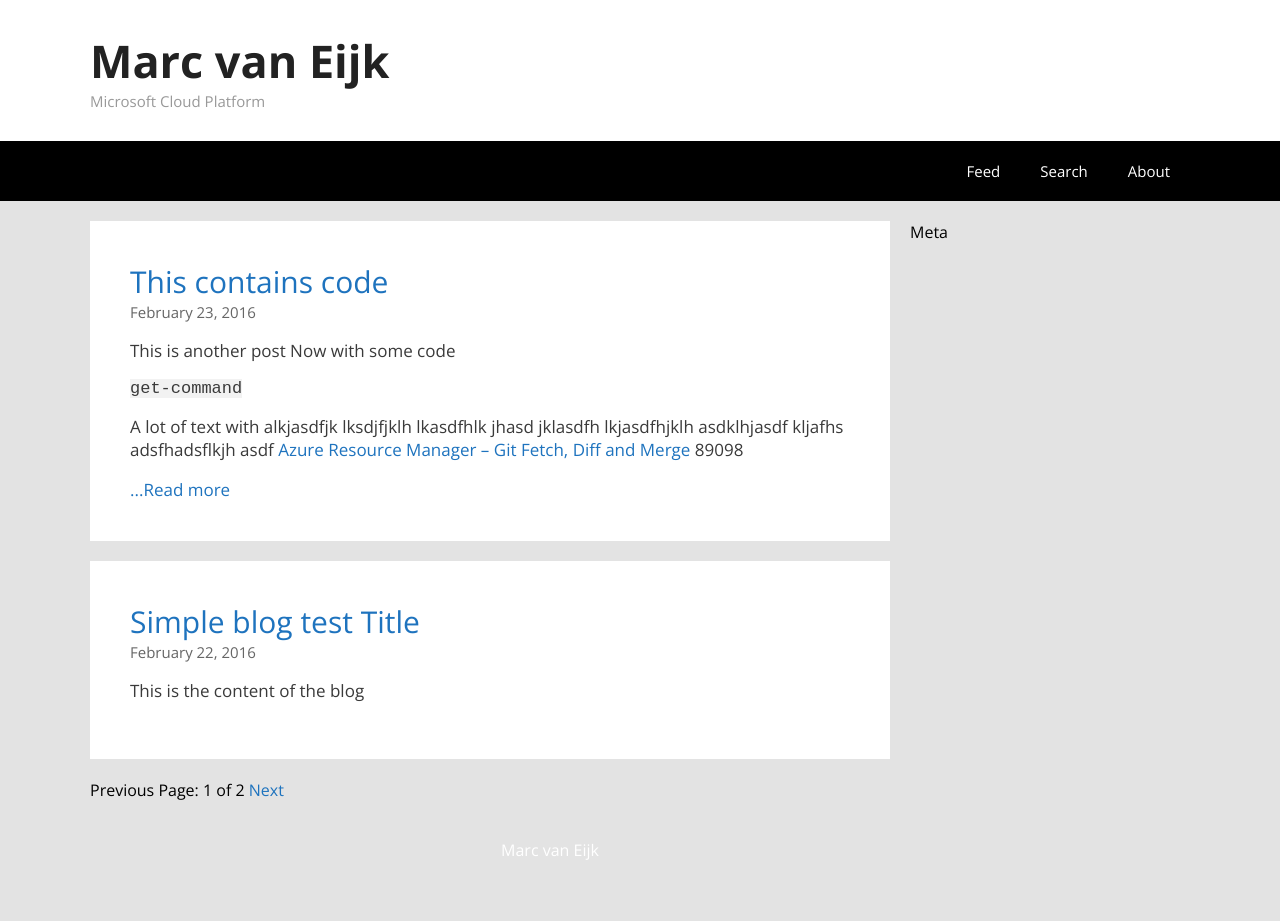
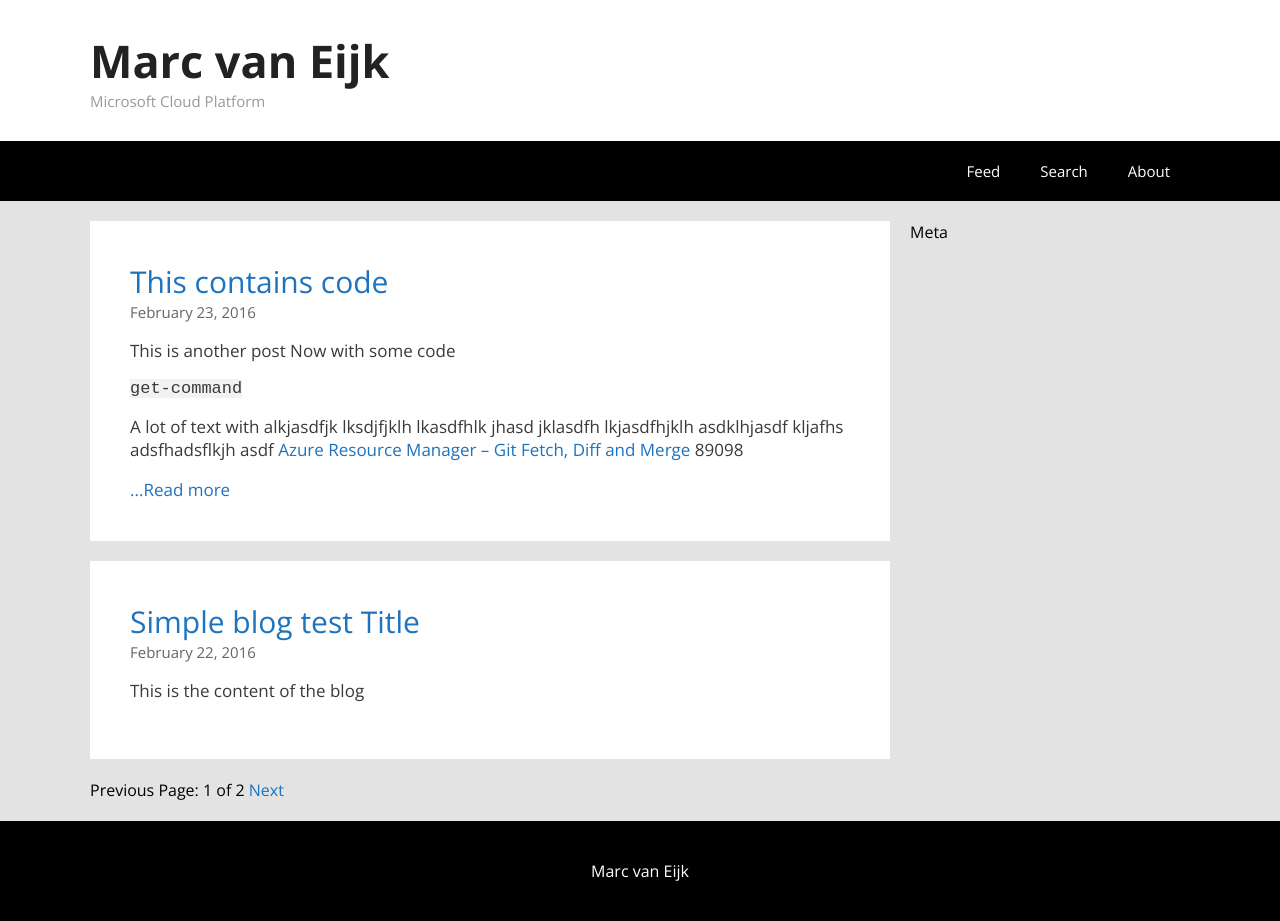
Before and after one commit to marcvaneijkdemo/marcvaneijkdemo.github.io, a Jekyll site: the page built from index.html, in a window 1280 px wide. Built offline with Jekyll 4.4.1, drawn with Linux system fonts in a browser that asks for light colours; the list of posts is cut into pages by our own code; before the commit the page ends 900 px from its top, so only the background shows below that.

Commit message:
Update footer.css

```diff
--- a/css/footer.css
+++ b/css/footer.css
@@ -3,8 +3,6 @@ font-size: 16px;
 color: #ffffff;
 text-align: center;
 line-height: 100px;
-    position : absolute;
-    bottom : 0;
-    height : 100px;
-    margin-top : 100px;
+    position : relative;
+    clear:both;
 }
```
